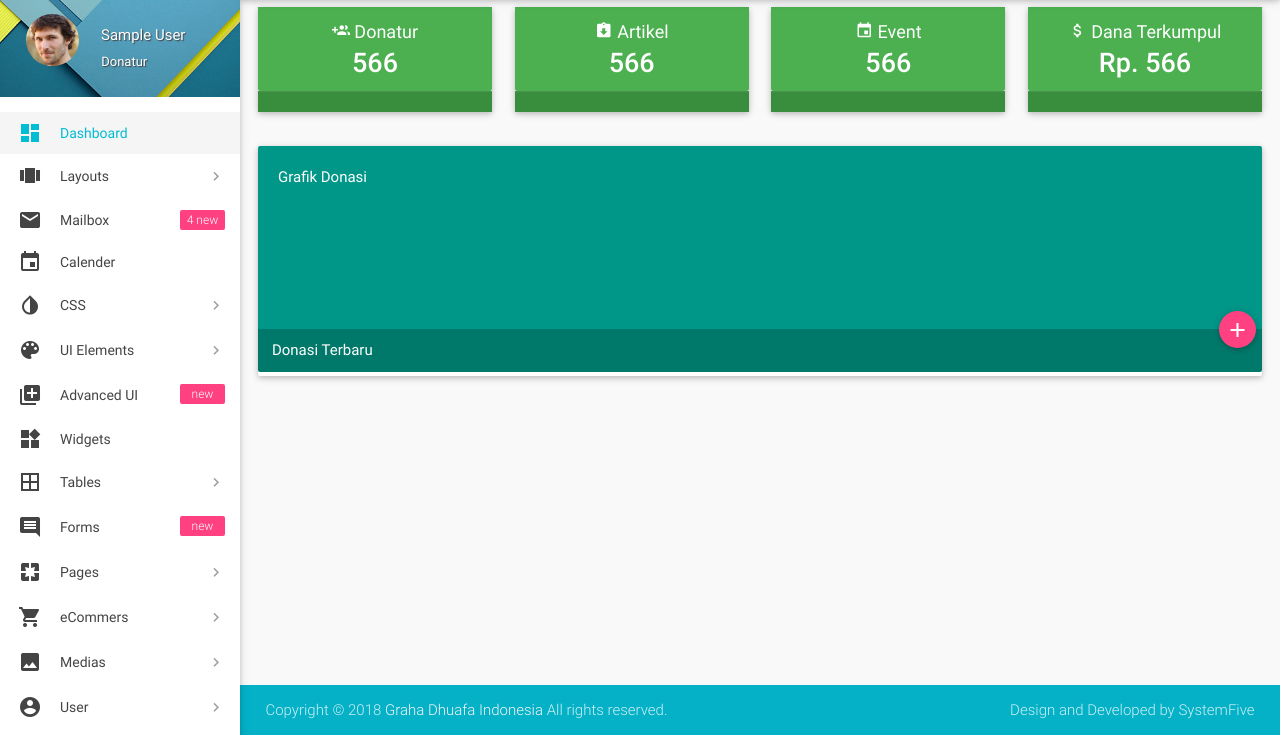
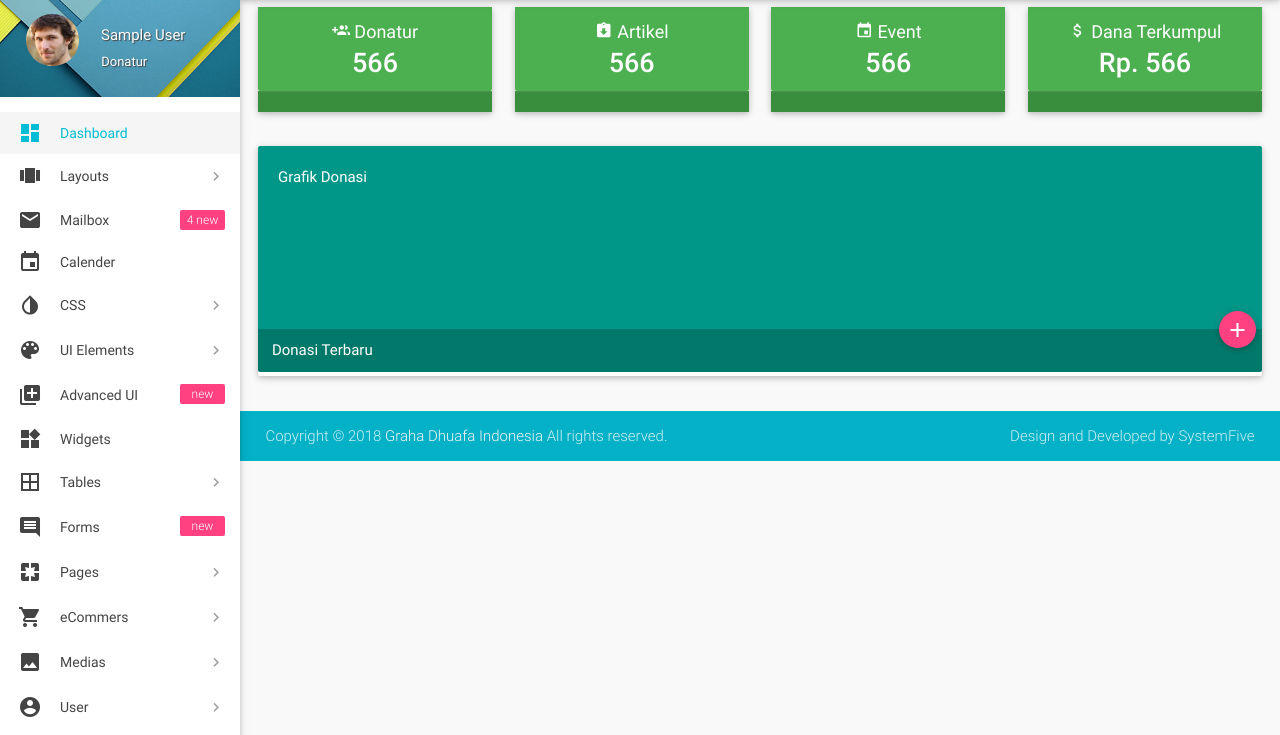
Before and after one commit to igun997/GDIPortal, a CodeIgniter app: page /database/pengguna/home in a window 1280 px wide. Shown: the part 65-800 px from the top of the page. Run offline with CodeIgniter, Linux system fonts and the light colour scheme; the visitor is signed in with stand-in values (Sample User, id 1); data comes from the database, SQL or seed files in the repository.

Commit message:
Remove Float Footer

```diff
--- a/application/views/themeuser/footer.php
+++ b/application/views/themeuser/footer.php
@@ -1,5 +1,5 @@
 <!-- START FOOTER -->
-<footer class="page-footer" style="position: fixed;bottom: 0;width:100%">
+<footer class="page-footer">
     <div class="footer-copyright">
         <div class="container">
             Copyright © 2018 <a class="grey-text text-lighten-4" href="http://themeforest.net/user/geekslabs/portfolio?ref=geekslabs" target="_blank">Graha Dhuafa Indonesia</a> All rights reserved.
```
